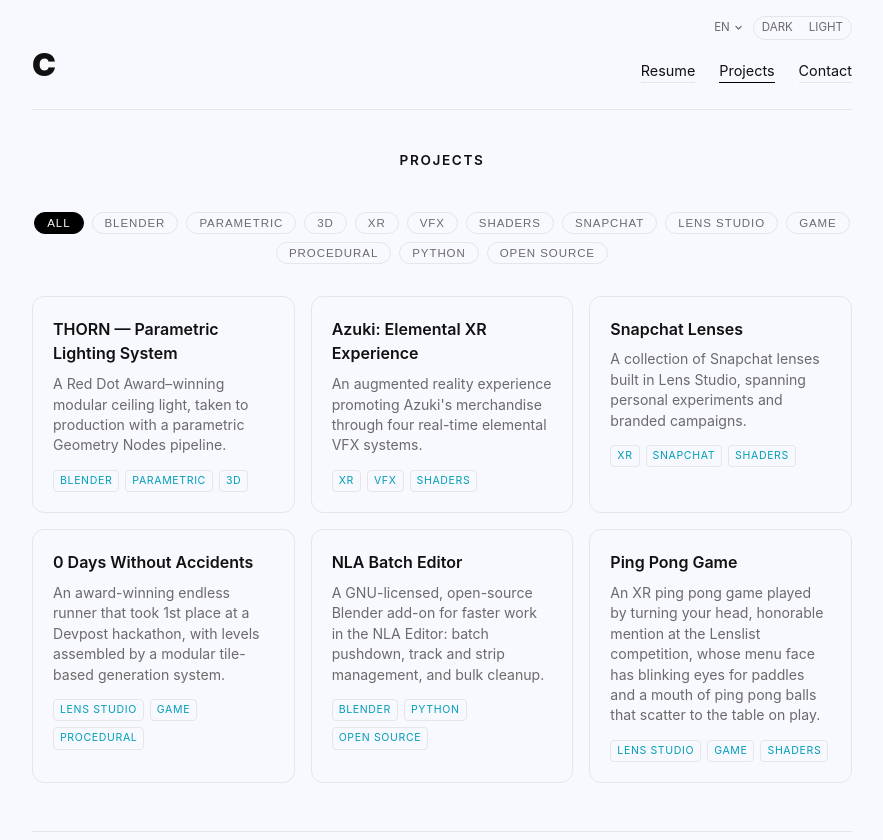
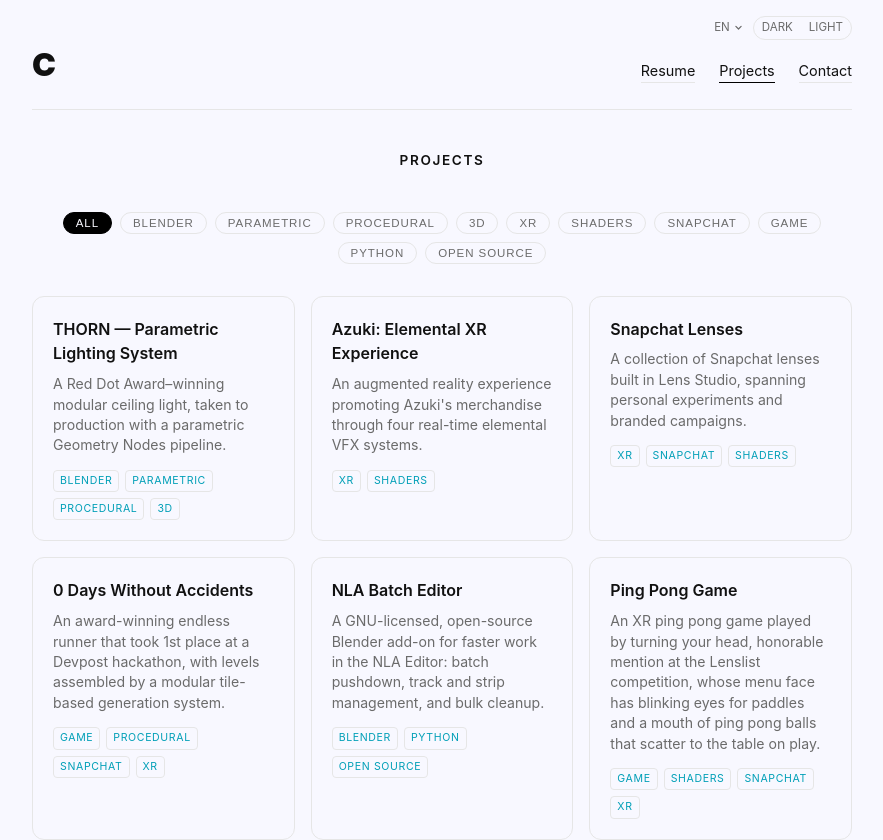
Before and after one commit to c4205m/portfolio, a React (Vite) app: page /portfolio/en/projects/ in a window 1280 px wide. Shown: the top 840 px of the page, without its empty margins (198-1081 px from the left). Built offline with nearby package versions, Linux system fonts and the light colour scheme.

Commit message:
content: retag projects and derive index test from data

```diff
--- a/src/data/projects/azuki.ts
+++ b/src/data/projects/azuki.ts
@@ -3,7 +3,7 @@
 const azuki: Project = {
   slug: "azuki",
   title: "Azuki: Elemental XR Experience",
-  tags: ["XR", "VFX", "Shaders"],
+  tags: ["XR", "Shaders"],
   blurb: {
     en: "An augmented reality experience promoting Azuki's merchandise through four real-time elemental VFX systems.",
     tr: "Azuki'nin merchandise'ını dört gerçek zamanlı elementel VFX sistemiyle öne çıkaran bir artırılmış gerçeklik deneyimi.",
--- a/src/data/projects/external.ts
+++ b/src/data/projects/external.ts
@@ -8,7 +8,7 @@
       en: "An award-winning endless runner that took 1st place at a Devpost hackathon, with levels assembled by a modular tile-based generation system.",
       tr: "Devpost hackathon birinciliği kazanan endless runner; modüler tile-based üretim sistemiyle level kurulumu.",
     },
-    tags: ["Lens Studio", "Game", "Procedural"],
+    tags: ["Game", "Procedural", "Snapchat", "XR"],
     url: "https://devpost.com/software/dayswoaccident",
     label: {
       en: "View on Devpost",
@@ -36,7 +36,7 @@
       en: "An XR ping pong game played by turning your head, honorable mention at the Lenslist competition, whose menu face has blinking eyes for paddles and a mouth of ping pong balls that scatter to the table on play.",
       tr: "Kafa hareketiyle oynanan, Lenslist yarışmasında mansiyon ödüllü XR ping pong oyunu.",
     },
-    tags: ["Lens Studio", "Game", "Shaders"],
+    tags: ["Game", "Shaders", "Snapchat", "XR"],
     url: "https://lenslist.co/snap-ar-challenges/retro-games#winners",
     label: {
       en: "View on Lenslist",
--- a/src/data/projects/thorn.ts
+++ b/src/data/projects/thorn.ts
@@ -3,7 +3,7 @@
 const thorn: Project = {
   slug: "thorn",
   title: "THORN — Parametric Lighting System",
-  tags: ["Blender", "Parametric", "3D"],
+  tags: ["Blender", "Parametric", "Procedural", "3D"],
   blurb: {
     en: "A Red Dot Award–winning modular ceiling light, taken to production with a parametric Geometry Nodes pipeline.",
     tr: "Red Dot Award sahibi modüler bir tavan armatürü; parametrik Geometry Nodes pipeline'ı ile üretime taşındı.",
@@ -30,10 +30,7 @@
           { type: "webm", src: "/media/thorn/thorn-01-m.webm", attrs: ["autoplay", "muted", "playsinline", "loop"] },
           {
             type: "text",
-            content: {
-              en: "A design-to-production pipeline where the 3D model and the manufacturing docs stay in sync",
-              tr: "Tasarımdan üretime uzanan bir pipeline: 3D model ile üretim dökümanları her zaman senkron halinde",
-            },
+            content: { en: "A design-to-production pipeline where the 3D model and the manufacturing docs stay in sync", tr: "Tasarımdan üretime uzanan bir pipeline: 3D model ile üretim dökümanları her zaman senkron halinde" },
           },
           { type: "webp", src: "/media/thorn/thorn-00.webp" },
           { type: "webp", src: "/media/thorn/thorn-03.webp" },
```
Also changed, not shown: 1 other file (tests, documents, lock files or other folders).
